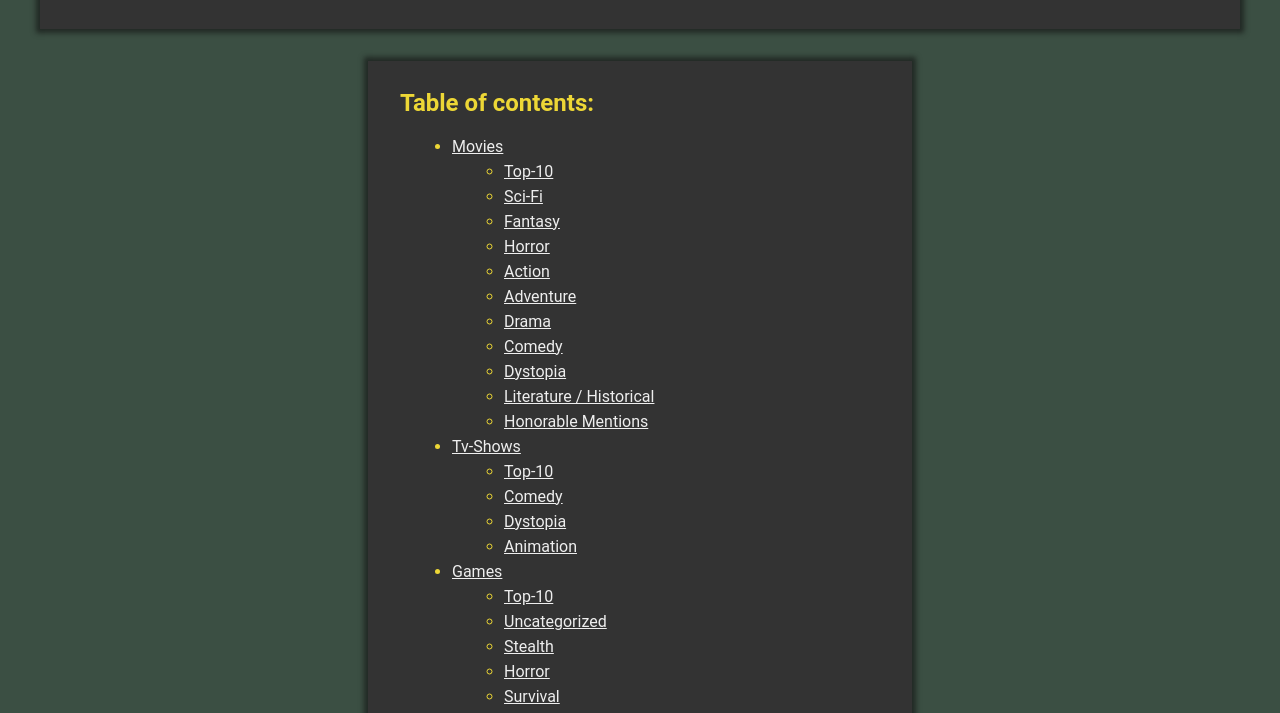
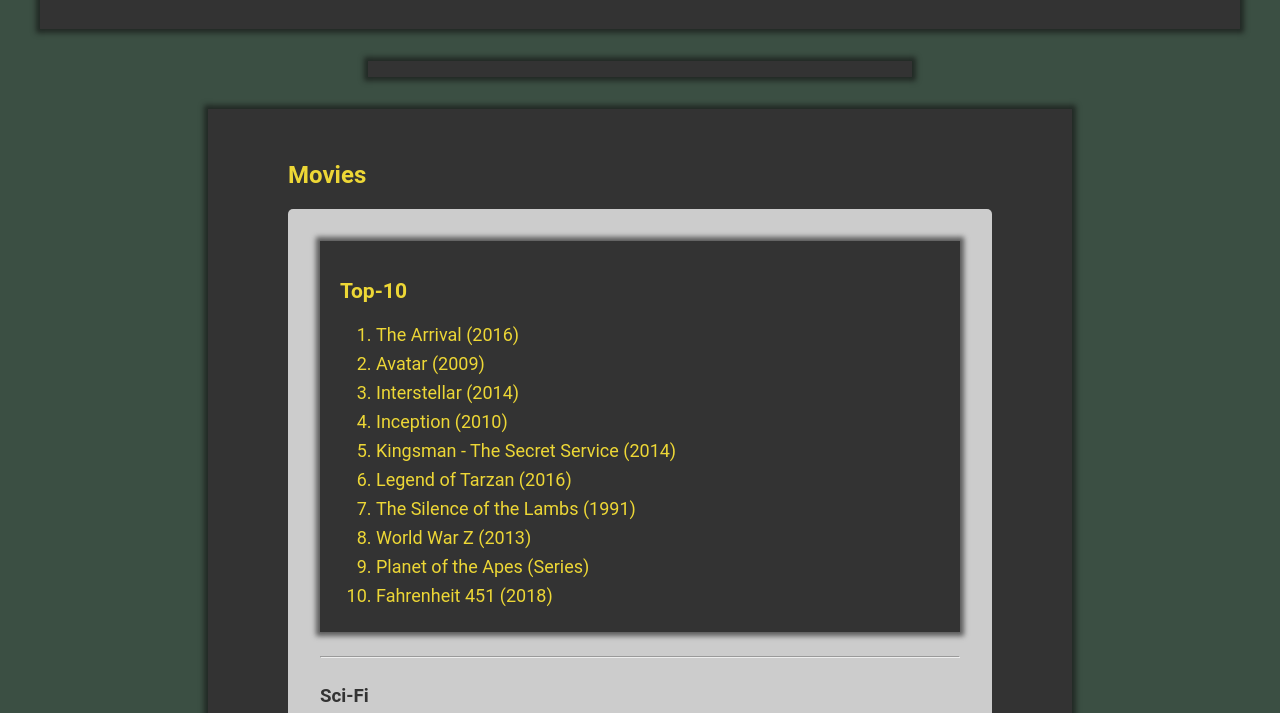
Before and after one commit to kraibse/kraibse.github.io, a plain HTML site: page index.html in a window 1280 px wide. Shown: the part 195-908 px from the top of the page. Drawn offline with Linux system fonts and the light colour scheme.

Commit message:
Removing redundant title ids

```diff
--- a/index.html
+++ b/index.html
@@ -14,55 +14,14 @@
         <h1 id="top-header">Kraibse's ultimate collection of top-tier lists</h1>
     </header>
 
-    <div id="navigation">
-        <h2>Table of contents:</h2>
-        <ul>
-            <li>
-                <a href="#movies">Movies</a>
-                <ul>
-                    <li><a href="#movies-top-10">Top-10</a></li>
-                    <li><a href="#movies-scifi">Sci-Fi</a></li>
-                    <li><a href="#movies-fantasy">Fantasy</a></li>
-                    <li><a href="#movies-horror">Horror</a></li>
-                    <li><a href="#movies-action">Action</a></li>
-                    <li><a href="#movies-adventure">Adventure</a></li>
-                    <li><a href="#movies-drama">Drama</a></li>
-                    <li><a href="#movies-comedy">Comedy</a></li>
-                    <li><a href="#movies-dystopia">Dystopia</a></li>
-                    <li><a href="#movies-literature_historical">Literature / Historical</a></li>
-                    <li><a href="#movies-honorable_mentions">Honorable Mentions</a></li>
-                </ul>
-            </li>
-            <li>
-                <a href="#shows">Tv-Shows</a>
-                <ul>
-                    <li><a href="#shows-top-10">Top-10</a></li>
-                    <li><a href="#shows-comedy">Comedy</a></li>
-                    <li><a href="#shows-dystopia">Dystopia</a></li>
-                    <li><a href="#shows-animation">Animation</a></li>
-                </ul>
-            </li>
-            <li>
-                <a href="#games">Games</a>
-                <ul>
-                    <li><a href="#games-top-10">Top-10</a></li>
-                    <li><a href="#games-uncategorized">Uncategorized</a></li>
-                    <li><a href="#games-stealth">Stealth</a></li>
-                    <li><a href="#games-horror">Horror</a></li>
-                    <li><a href="#games-survival">Survival</a></li>
-                    <li><a href="#games-multiplayer">Multiplayer</a></li>
-                    <li><a href="#games-difficult">Difficult / Skill-based</a></li>
-                    <li><a href="#games-browser_games">Browser Games</a></li>
-                </ul>
-            </li>
-        </ul>
-    </div>
+    <!-- Automated table of contents -->
+    <div id="navigation"></div>
 
     <div class="container main" id="movies">
         <h2 class="heading">Movies</h2>
         <div class="list">
-            <div class="top-10">
-                <h3 id="movies-top-10">Top 10</h3>
+            <div class="sub top-10">
+                <h3>Top-10</h3>
                 <ol>
                     <li>The Arrival (2016)</li>
                     <li>Avatar (2009)</li>
@@ -79,7 +38,7 @@
 
             <hr>
 
-            <h3 id="movies-scifi">Sci-Fi</h3>
+            <h3>Sci-Fi</h3>
             <div class="sub">
                 <p>The Arrival (2016)</p>
                 <p>District 9 (2009)</p>
@@ -96,14 +55,14 @@
                 <p>Planet of the Apes (Series)</p>
             </div>
 
-            <h3 id="movies-fantasy">Fantasy</h3>
+            <h3>Fantasy</h3>
             <div class="sub">
                 <p>Dracula Untold (2014)</p>
                 <p>Percy Jackson And The Olympians The Lightning Thief (2010)</p>
                 <p>Percy Jackson - Sea of Monsters (2013)</p>
             </div>
 
-            <h3 id="movies-horror">Horror / Thriller</h3>
+            <h3>Horror / Thriller</h3>
             <div class="sub">
                 <p>A Quiet Place (2018)</p>
                 <p>Don't Breathe (2016)</p>
@@ -120,7 +79,7 @@
                 <p>The Silence of the Lambs (1991)</p>
             </div>
 
-            <h3 id="movies-action">Action</h3>
+            <h3>Action</h3>
             <div class="sub">
                 <p>Kingsman - The Secret Service (2014)</p>
                 <p>V for Vendetta (2009)</p>
@@ -134,14 +93,14 @@
                 <p>John Wick I/II</p>
             </div>
 
-            <h3 id="movies-adventure">Adventure</h3>
+            <h3>Adventure</h3>
             <div class="sub">
                 <p>Legend of Tarzan (2016)</p>
                 <p>Jumanji - Welcome to the Jungle (2017)</p>
                 <p>The Lost City of Z (2016)</p>
             </div>
 
-            <h3 id="movies-drama">Drama</h3>
+            <h3>Drama</h3>
             <div class="sub">
                 <p>One Flew Over The Cuckoos Nest (1975)</p>
                 <p>The Current War (2017)</p>
@@ -149,14 +108,14 @@
                 <p>Rocketman (2019)</p>
             </div>
 
-            <h3 id="movies-comedy">Comedy</h3>
+            <h3>Comedy</h3>
             <div class="sub">
                 <p>Ratatouille (2007)</p>
                 <p>Shrek (Series)</p>
                 <p>The School of Rock (2003)</p>
             </div>
 
-            <h3 id="movies-dystopia">Dystopia</h3>
+            <h3>Dystopia</h3>
             <div class="sub">
                 <p>Fahrenheit 451 (2018)</p>
                 <p>Maze Runner (Series)</p>
@@ -164,7 +123,7 @@
                 <p>World War Z (2013)</p>
             </div>
 
-            <h3 id="movies-literature_historical">Literature / Historical</h3>
+            <h3>Literature / Historical</h3>
             <div class="sub">
                 <p>Forrest Gump (1994)</p>
                 <p>Schindler's List (1993)</p>
@@ -172,7 +131,7 @@
                 <p>The Walk (2015)</p>
             </div>
 
-            <h3 id="movies-honorable_mentions">Honorable Mentions / Uncategorized</h3>
+            <h3>Honorable Mentions / Uncategorized</h3>
             <div class="sub">
                 <p>Blackkklansman (2018)</p>
                 <p>Django Unchained (2012)</p>
@@ -184,10 +143,10 @@
     </div>
 
     <div class="container main" id="shows">
-        <h2 class="heading">Tv-Shows</h2>
+        <h2 class="heading">Shows</h2>
         <div class="list">
             <div class="top-10">
-                <h3 id="shows-top-10">Top 10</h3>
+                <h3>Top-10</h3>
                 <ol>
                     <li>Black Mirror</li>
                     <li>South Park</li>
@@ -204,18 +163,18 @@
 
             <hr>
 
-            <h3 id="shows-comedy">Comedy</h3>
+            <h3>Comedy</h3>
             <div class="sub">
                 <p>The Prince of Bel Air</p>
             </div>
 
-            <h3 id="shows-dystopia">Dystopia</h3>
+            <h3>Dystopia</h3>
             <div class="sub">
                 <p>Black Mirror</p>
                 <p>See</p>
             </div>
 
-            <h3 id="shows-animation">Animation</h3>
+            <h3>Animation</h3>
             <div class="sub">
                 <p>South Park</p>
                 <p>Bojack Horseman</p>
@@ -229,7 +188,7 @@
         <h2 class="heading">Games</h2>
         <div class="list">
             <div class="top-10">
-                <h3 id="games-top-10">Top 10</h3>
+                <h3>Top-10</h3>
                 <ol>
                     <li>The Witcher 3: Wild Hunt</li>
                     <li>Hellblade: Senua's Sacrifice</li>
@@ -246,7 +205,7 @@
 
             <hr>
 
-            <h3 id="games-uncategorized">Uncategorized</h3>
+            <h3>Uncategorized</h3>
             <div class="sub">
                 <p>Hellblade: Senua's Sacrifice</p>
                 <p>A Plague Tale: Innocence</p>
@@ -263,7 +222,7 @@
                 <p>Monster Hunter World</p>
             </div>
 
-            <h3 id="games-stealth">Stealth</h3>
+            <h3>Stealth</h3>
             <div class="sub">
                 <p>Dishonored (Series)</p>
                 <p>Assassin's Creed (Series)</p>
@@ -272,13 +231,13 @@
                 <p>Metal Gear Solid V: The Phantom Pain</p>
             </div>
 
-            <h3 id="games-horror">Horror</h3>
+            <h3>Horror</h3>
             <div class="sub">
                 <p>Distraint (Series)</p>
 
             </div>
 
-            <h3 id="games-survival">Survival</h3>
+            <h3>Survival</h3>
             <div class="sub">
                 <p>Minecraft</p>
                 <p>Raft</p>
@@ -286,7 +245,7 @@
                 <p>The Forest</p>
             </div>
 
-            <h3 id="games-multiplayer">Multiplayer</h3>
+            <h3>Multiplayer</h3>
             <div class="sub">
                 <p>Brawlhalla</p>
                 <p>Golf With Your Friends</p>
@@ -294,14 +253,14 @@
                 <p>Ring of Elysium</p>
             </div>
 
-            <h3 id="games-difficult">Difficult / Skill-based</h3>
+            <h3>Difficult / Skill-based</h3>
             <div class="sub">
                 <p>Clustertruck</p>
                 <p>Getting Over It</p>
                 <p>Dark Souls (Series)</p>
             </div>
 
-            <h3 id="games-browser_games">Browser Games</h3>
+            <h3>Browser Games</h3>
             <div class="sub">
                 <p>Skribbl.io</p>
                 <p>Krunker.io</p>
```
